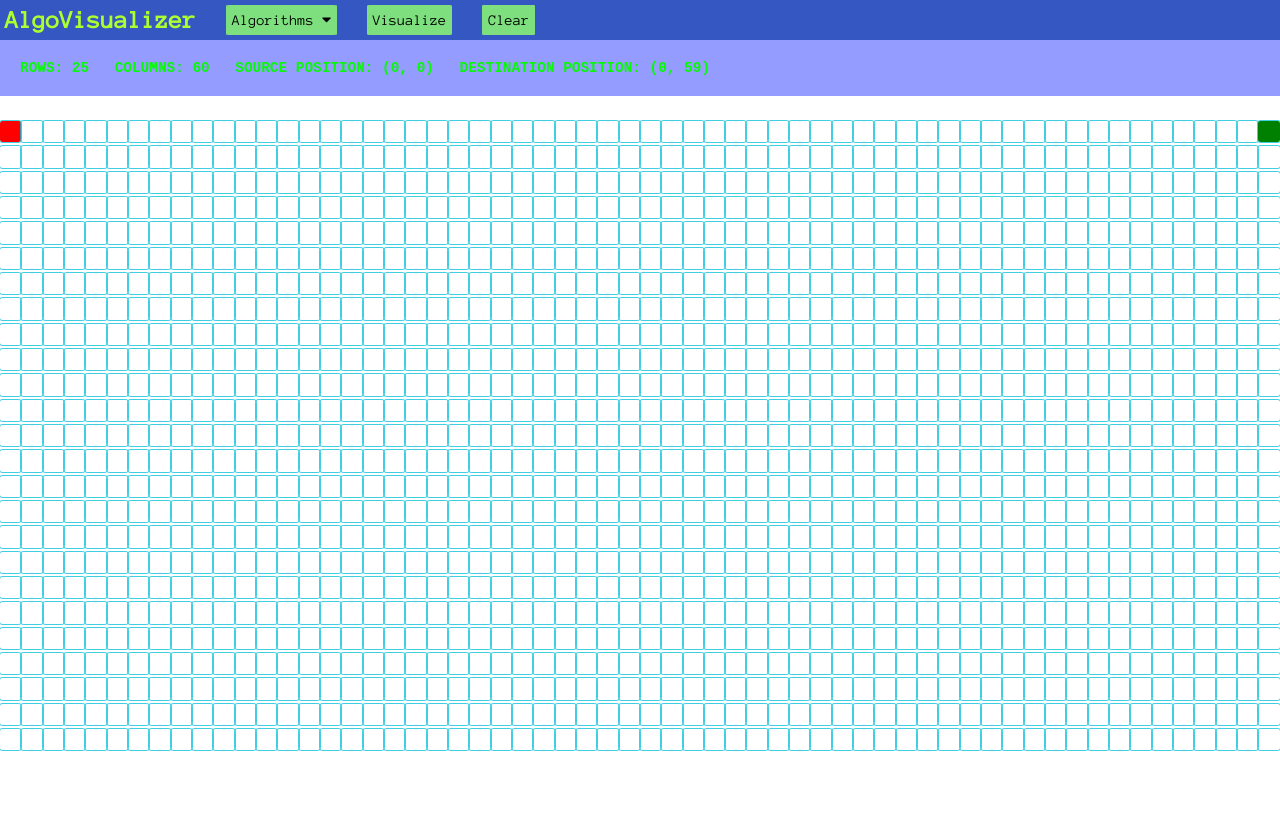
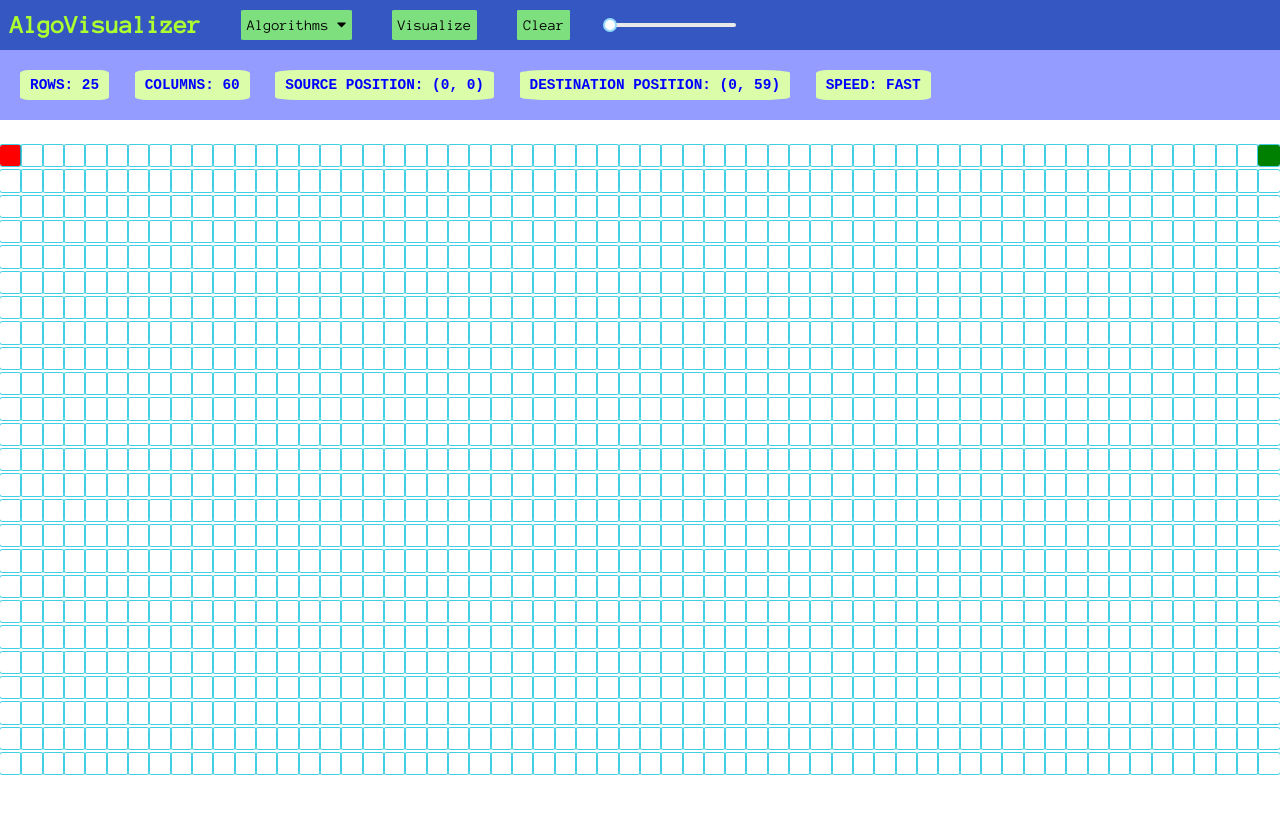
Before and after one commit to hv7214/Algovisualize, a React (Create React App) app: page / in a window 1280 px wide. Shown: the top 814 px of the page. Built offline with nearby package versions, Linux system fonts and the light colour scheme.

Commit message:
feat(Slider): speed slider at navbar

```diff
--- a/package.json
+++ b/package.json
@@ -5,6 +5,8 @@
   "homepage": "https://hv7214.github.io/Algovisualize/",
   "dependencies": {
     "gh-pages": "^2.1.1",
+    "rc-slider": "^9.2.4",
+    "rc-tooltip": "^4.0.3",
     "react": "^16.11.0",
     "react-dom": "^16.11.0",
     "react-scripts": "3.2.0"
--- a/src/Components/AlgoVisualize/Algovisualize.css
+++ b/src/Components/AlgoVisualize/Algovisualize.css
@@ -7,7 +7,7 @@
   display: flex;
   padding: 20px;
   margin: 0px 0px 25px 0px;
-  color: rgb(8, 248, 8);
+  color: blue;
   background-color: rgb(148, 156, 255);
   font-size: 1.8vh;
   font-family: monospace;
@@ -16,4 +16,7 @@
 
 .col {
   margin-right: 2vw;
+  padding: 7px 10px;
+  border-radius: 10%;
+  background-color: rgb(219, 252, 169);
 }
--- a/src/Components/AlgoVisualize/Algovisualize.jsx
+++ b/src/Components/AlgoVisualize/Algovisualize.jsx
@@ -7,6 +7,7 @@ import BFS from "./Algorithms/BFS";
 import DFS from "./Algorithms/DFS";
 import "./Algovisualize.css";
 import Navbar from "../Navbar/Navbar";
+import {sleep} from "../../helper";
 
 class Algovisualize extends Component {
   constructor(props) {
@@ -28,7 +29,9 @@ class Algovisualize extends Component {
       SourceSelected: false,
       DestSelected: false,
       IsRunning: false,
-      isGridFilled: false
+      isGridFilled: false,
+      speed: 5,
+      speedName: "FAST"
     };
   }
 
@@ -272,39 +275,30 @@ class Algovisualize extends Component {
   };
 
   animateVisnodes = async (list, shortestPath) => {
-    if (typeof list === "undefined" || list.length === 0) {
-      this.animateShortestPath(shortestPath);
-      return;
-    }
-
+    while(typeof list !== "undefined" && list.length !== 0) {
       var node = list.splice(0, 1)[0];
       node.isVisited = "true";
-
       var grid = this.state.grid;
       grid[node.row][node.col] = node;
       this.setState({ grid: grid });
 
-    setTimeout(() => {
-      this.animateVisnodes(list, shortestPath);
-    }, 20);
+      await sleep(this.state.speed);
+    }
+    this.animateShortestPath(shortestPath);
   };
 
   animateShortestPath = async shortestPath => {
-    if (typeof shortestPath === "undefined" || shortestPath.length === 0) {
-      this.setState({ IsRunning: false });
-      return;
-    }
+    while(typeof shortestPath !== "undefined" && shortestPath.length !== 0) {
       var node = shortestPath.splice(0, 1)[0];
       node.isShortest = "true";
       node.isVisited = "false";
-
       var grid = this.state.grid;
       grid[node.row][node.col] = node;
       this.setState({ grid: grid });
 
-    setTimeout(() => {
-      this.animateShortestPath(shortestPath);
-    }, 100);
+      await sleep(this.state.speed);
+    }
+    this.setState({ IsRunning: false });
   };
 
   runChecks = algorithm => {
@@ -356,10 +350,27 @@ class Algovisualize extends Component {
       isGridFilled: false
     });
   };
+
+  toggleSpeed = async (value) => {
+    var name = "";
+    if(value === 0) {
+      value = 5;
+      name = "FAST"
+    }
+    else if(value === 50) {
+      value = 100;
+      name = "NORMAL"
+    }
+    else {
+      value = 300;
+      name = "SLOW"
+    }
+    this.setState({ speed: value, speedName: name})
+  }
   render() {
     return (
       <>
-        <Navbar visualize={this.visualize} clear={this.clearGrid} />
+        <Navbar visualize={this.visualize} clear={this.clearGrid} toggleSpeed={this.toggleSpeed}/>
         <div class="info">
           <div class="col">
             ROWS: {this.state.rows}
@@ -372,6 +383,9 @@ class Algovisualize extends Component {
           </div>
           <div class="col">
             DESTINATION POSITION: ({this.state.destination.x}, {this.state.destination.y})
+          </div>
+          <div class="col">
+            SPEED: {this.state.speedName}
           </div>
         </div>
         <div className="grid">
--- a/src/Components/Navbar/Navbar.css
+++ b/src/Components/Navbar/Navbar.css
@@ -19,16 +19,20 @@ html {
   align-items: center;
   font-family: "Anonymous Pro";
   font-size: 18px;
-  padding: 5px;
+  padding: 10px;
   margin: 0;
   background-color: rgba(23, 63, 185, 0.87);
 }
 
 .navitems {
-  margin-right: 30px;
+  margin-right: 40px;
   border-radius: 3%;
 }
 
+.slider {
+  width: 10%;
+  color: green;
+}
 .btn {
   font-family: "Anonymous Pro";
   background-color: rgb(126, 223, 126);
--- a/src/Components/Navbar/Navbar.jsx
+++ b/src/Components/Navbar/Navbar.jsx
@@ -1,18 +1,21 @@
 import React, { Component } from "react";
+import Slider from 'rc-slider';
+import Tooltip from 'rc-tooltip';
 import "./Navbar.css";
+import 'rc-slider/assets/index.css';
 
 class Navbar extends Component {
   state = {
     algorithm: "none",
     visualizebtn: "Visualize",
-    isRunning: false
+    isRunning: false,
+    speedValue: 5,
+    speedName: "Fast"
   };
 
   visualize = () => {
     this.setState({ isRunning: true }, () => console.log(this.state.isRunning));
-    this.props.visualize(this.state.algorithm, () => {
-      console.log("Change");
-    });
+    this.props.visualize(this.state.algorithm);
   };
 
   clear = () => {
@@ -25,6 +28,32 @@ class Navbar extends Component {
   };
 
   render() {
+    const Handle = Slider.Handle;
+    const handle = (props) => {
+    var { value, dragging, index, ...restProps } = props;
+    // custom
+    if(value === 0) {
+      value = "Fast"
+    }
+    else if (value === 50) {
+      value = "Normal"
+    }
+    else {
+      value = "Slow"
+    }
+    return (
+      <Tooltip
+        prefixCls="rc-slider-tooltip"
+        overlay={value}
+        visible={dragging}
+        placement="top"
+        key={index}
+      >
+        <Handle value={value} {...restProps} />
+      </Tooltip>
+    );
+    };
+
     return (
       <nav className="nav">
         <div className="navitems" id="homelink">
@@ -67,16 +96,14 @@ class Navbar extends Component {
             </button>
           </div>
         </div>
-        <div>
-          {" "}
         <button className="navitems btn visualize" onClick={this.visualize}>
-            {" "}
           {this.state.visualizebtn}
         </button>
         <button className="navitems btn" onClick={this.clear}>
-            {" "}
           Clear
         </button>
+        <div className="navitems slider">
+          <Slider handle={handle} step="50" onChange={this.props.toggleSpeed}/>
         </div>
       </nav>
     );
```
Also changed, not shown: 1 other file (tests, documents, lock files or other folders). Lines whose indentation alone changed are shown as unchanged.
